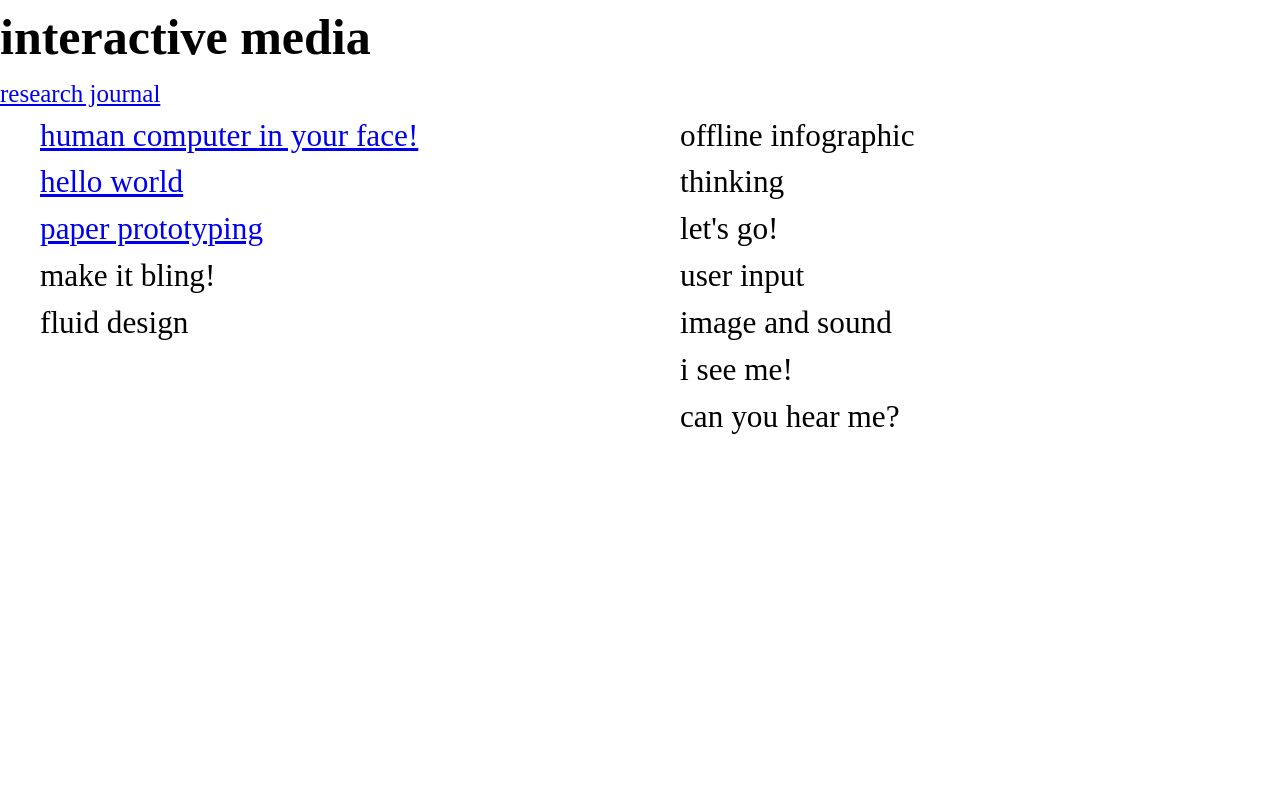
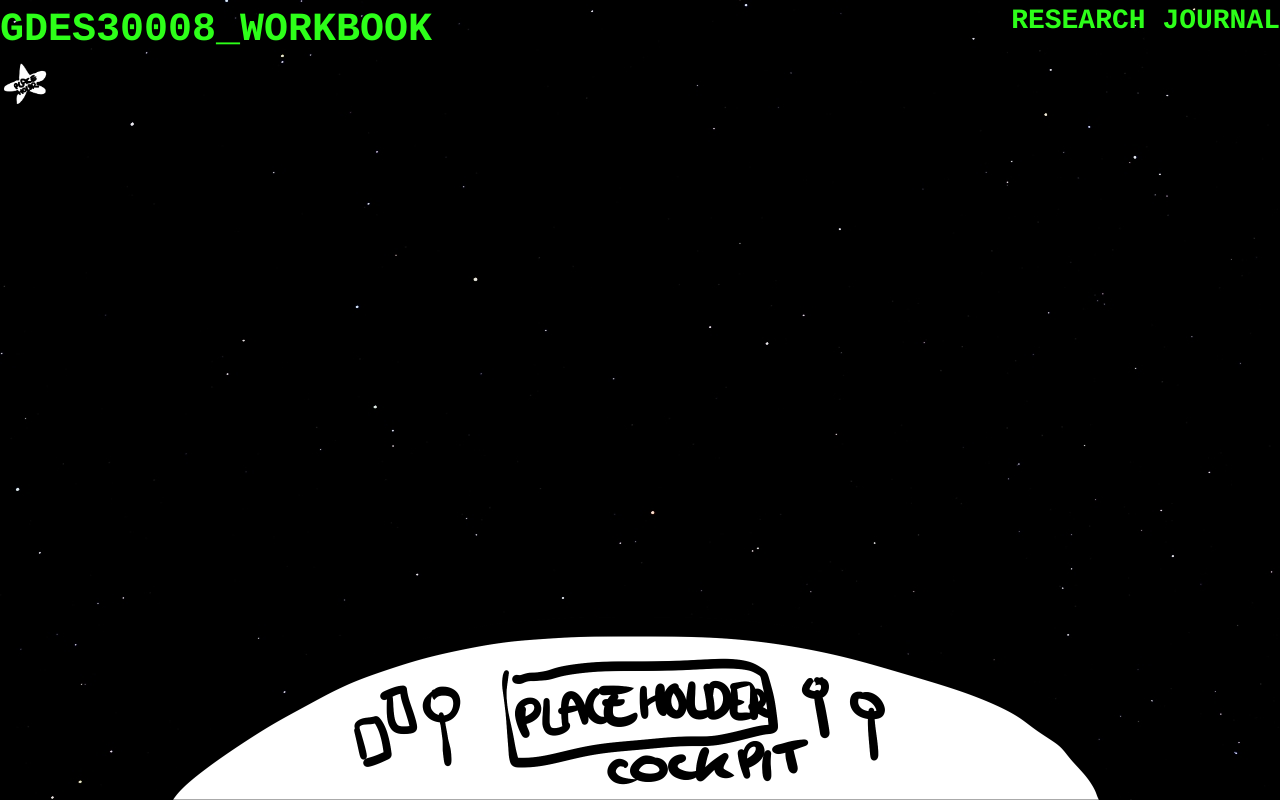
Before and after one commit to thaoduyenn/gdes30008-workbook, a plain HTML site: page index.html in a window 1280 px wide. Drawn offline with Linux system fonts and the light colour scheme; a web font is replaced by a local one.

Commit message:
updated content

```diff
--- a/index.html
+++ b/index.html
@@ -4,38 +4,34 @@
     <meta charset="UTF-8" />
     <meta http-equiv="X-UA-Compatible" content="IE=edge" />
     <meta name="viewport" content="width=device-width, initial-scale=1.0" />
-    <title>jennifer nguyen | gdes30008</title>
+    <title>GDES30008_WORKBOOK</title>
     <link rel="stylesheet" href="stylesheet-appearance.css" />
     <link rel="stylesheet" href="stylesheet-layout.css" />
+
+    <link rel="preconnect" href="https://fonts.googleapis.com" />
+    <link rel="preconnect" href="https://fonts.gstatic.com" crossorigin />
+    <link
+      href="https://fonts.googleapis.com/css2?family=Martian+Mono:wght@100..800&display=swap"
+      rel="stylesheet"
+    />
+
     <script src="scripts.js"></script>
   </head>
-</html>
 
   <body>
-  <h1>interactive media</h1>
-
-  <a href="researchjournal.html">research journal</a>
-  <br />
+    <!--HEADER-->
     <div class="flex-row">
-    <div class="flex-col">
-      <ul class="no-list-style">
-        <li><a href=wb-pages/wb-01.html>human computer in your face!</a></li>
-        <li><a href=wb-pages/wb-02.html>hello world</a></li>
-        <li><a href=wb-pages/wb-03.html>paper prototyping</a></li>
-        <li><span>make it bling!</span></li>
-        <li><span>fluid design</span></li>
-      </ul>
+      <div class="flex-col" id="wb-header-left">
+        <h1>GDES30008_WORKBOOK</h1>
       </div>
-    <div class="flex-col">
-      <div class="flex-col">
-        <ul class="no-list-style">
-          <li><span>offline infographic thinking</span></li>
-          <li><span>let's go!</span></li>
-          <li><span>user input</span></li>
-          <li><span>image and sound</span></li>
-          <li><span>i see me!</span></li>
-          <li><span>can you hear me?</span></li>
-        </ul>
+      <div class="flex-col" id="wb-header-right">
+        <h2 id="rj-link">RESEARCH JOURNAL</h2>
       </div>
     </div>
+    <!--MAIN CONTENT-->
+    <div>
+      <img class="star" src="assets/star.png" />
+    </div>
+    <img id="cockpit" src="assets/cockpit.png" />
   </body>
+</html>
--- a/stylesheet-appearance.css
+++ b/stylesheet-appearance.css
@@ -1,9 +1,17 @@
 :root {
-  --body-size: 1.25em;
+  --body-size: 16px;
   --h1-size: 2.5em;
-  --h2-size: 2em;
-  --rj-left-bg: #000000;
-  --rj-left-text-color: #ffffff;
+  --h2-size: 1.75em;
+  --rj-left-bg: #ffffff;
+  --rj-left-text-color: #000000;
+  --body-color: #2dff19;
+  cursor: url("assets/cursor.cur"), auto;
+}
+
+body {
+  background-image: url(assets/bg.jpg);
+  color: var(--body-color);
+  font-family: "Martian Mono", "Courier", monospace;
 }
 
 body,
@@ -29,6 +37,16 @@ h2 {
 img {
   max-height: 600px;
 }
+
+/*LANDING PAGE */
+#cockpit {
+  max-width: max-content;
+}
+
+.star {
+  width: 50px;
+}
+
 /* RESEARCH JOURNAL */
 .rj-left {
   background-color: var(--rj-left-bg);
@@ -38,3 +56,11 @@ img {
 .rj-right {
   text-align: right;
 }
+
+/* FOR MOBILE SCREENS */
+
+@media (max-width: 860px) {
+  h1 {
+    font-size: var(--h2-size);
+  }
+}
--- a/stylesheet-layout.css
+++ b/stylesheet-layout.css
@@ -57,6 +57,29 @@ h6 {
   width: 50%;
 }
 
+/* MAIN PAGE */
+#wb-header-left {
+  flex: 70%;
+  width: 70%;
+}
+
+#wb-header-right {
+  flex: 30%;
+  width: 30%;
+}
+
+#cockpit {
+  position: fixed;
+  bottom: 0;
+  left: 50%;
+  transform: translateX(-50%);
+}
+
+#rj-link {
+  position: absolute;
+  right: 0;
+}
+
 /* RESEARCH JOURNAL */
 
 .rj-row {
@@ -71,8 +94,10 @@ h6 {
 
 /* FOR MOBILE SCREENS */
 
-@media (max-width: 600px) {
-  .flex-col {
+@media (max-width: 768px) {
+  .flex-col,
+  #wb-header-left,
+  #wb-header-right {
     flex: 100%;
     width: 100%;
   }
```
Also changed, not shown: researchjournal.html (+10 -2 lines), wb-pages/wb-01.html (+18 -10 lines), wb-pages/wb-02.html (+18 -10 lines), wb-pages/wb-03.html (+12 -4 lines), wb-pages/wb-04.html (added, +36 -0 lines), assets/bg.jpg (added), assets/cockpit.png (added), assets/star.png (added), wb-pages/wb-images/wb-04-01.jpg (added), 1 other file. Lines whose indentation alone changed are shown as unchanged.
